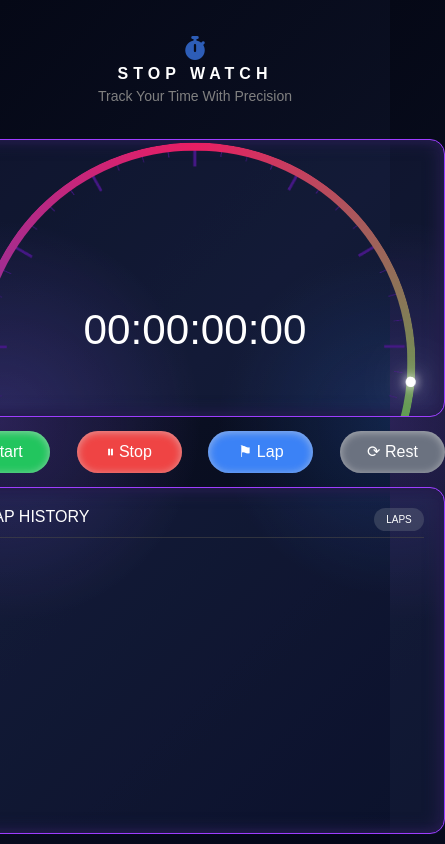
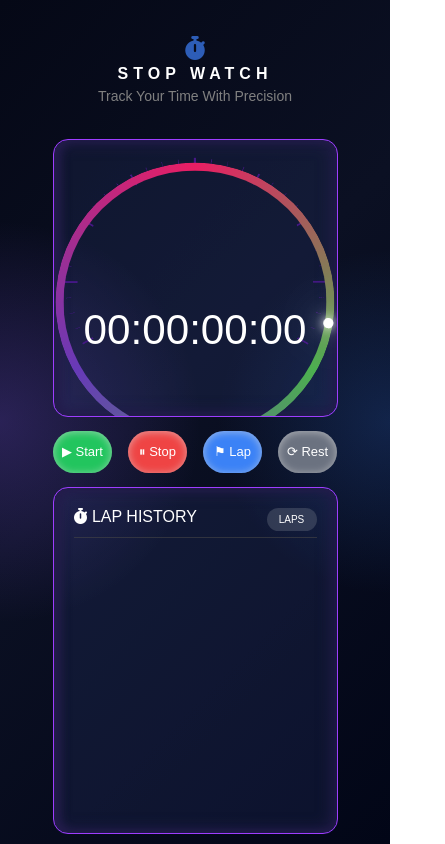
Before and after one commit to AbdelrahmanAbdelnaser/Stopwatch, a React (Create React App) app: page / in a window 390 px wide. Shown: the whole page, 445 px wide, since content can reach past the window. Built offline with nearby package versions, Linux system fonts and the light colour scheme.

Commit message:
Add responsive styles for mobile layout in App.css

```diff
--- a/src/App.css
+++ b/src/App.css
@@ -248,3 +248,105 @@ header span {
 .num-contain {
   display: flex;
 }
+
+@media (max-width: 425px) {
+  .app {
+    height: 100vh;
+    display: grid;
+    grid-auto-flow: row;
+    place-items: center;
+    place-content: center;
+    grid-template-rows: repeat(12, 1fr) 10px;
+  }
+  .screen {
+    grid-row: span 4;
+    position: relative;
+    width: 285px;
+    height: 100%;
+    border: 1px solid rgb(158 61 255);
+    box-shadow:
+      inset 6px 0px 9px 0.5px rgb(36 29 76),
+      inset -2px 0px 15px 2.5px rgb(36 29 76);
+    background: rgb(25 32 58 / 43%);
+    backdrop-filter: brightness(1.5);
+    border-radius: 15px;
+    overflow: hidden;
+  }
+  .screen img {
+    width: 355px;
+    position: absolute;
+    top: -7%;
+    left: 50%;
+    transform: translateX(-50%);
+  }
+  .wrapper {
+    position: relative;
+    top: 1%;
+    width: 441px;
+    height: 441px;
+    margin: auto;
+  }
+  .timer {
+    position: absolute;
+    top: 36%;
+    left: 32%;
+    width: 279px;
+    height: 279px;
+    transform: translate(-50%, -50%);
+    border-radius: 50%;
+    padding: 8px;
+    background: conic-gradient(#e91e63, #4caf50, #673ab7, #e91e63);
+    -webkit-mask:
+      linear-gradient(#000 0 0) content-box,
+      linear-gradient(#000 0 0);
+    mask-composite: exclude;
+  }
+  .dot {
+    position: absolute;
+    top: 36%;
+    left: 32%;
+    width: 10px;
+    height: 10px;
+    border-radius: 50%;
+    backdrop-filter: brightness(9);
+    background: #ffffff;
+    box-shadow:
+      0 0 10px #ffffff,
+      0 0 20px #ffffff,
+      0 0 40px #ffffff;
+    transform: translate(-50%, -50%) rotate(279deg) translateY(135px);
+  }
+  .Controllers {
+    display: flex;
+    flex-direction: row;
+    justify-content: space-between;
+    width: 100%;
+    grid-row: span 1;
+    height: 100%;
+    align-items: center;
+  }
+  .Controllers button {
+    width: 21%;
+    height: 60%;
+    border: none;
+    border-radius: 22px;
+    font-size: 16px;
+    color: white;
+    -webkit-user-select: none;
+    user-select: none;
+    font-size: 13px;
+  }
+  .animation {
+    animation: rotateBorder 60s linear infinite;
+    animation-direction: normal;
+  }
+  @keyframes rotateBorder {
+    0% {
+      transform: translate(-50%, -50%) rotate(279deg) translateY(135px);
+    }
+
+    100% {
+      transform: translate(-50%, -50%) rotate(83deg) translateY(135px);
+    }
+  }
+}
```
